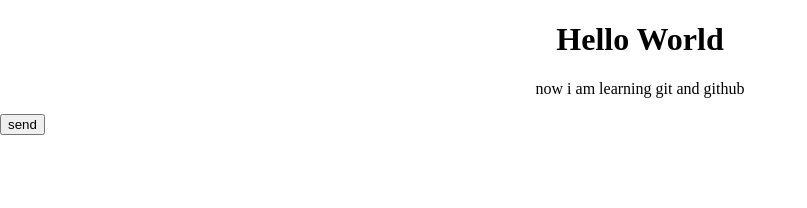
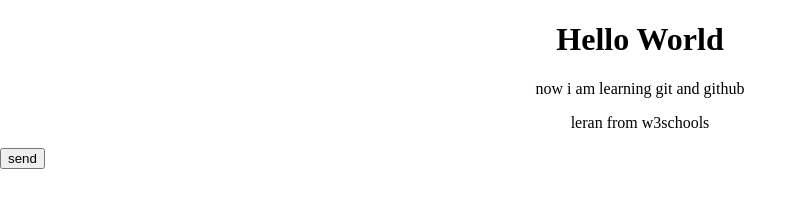
Before and after one commit to SubrotoKumar7/learn, a plain HTML site: page index.html in a window 1280 px wide. Shown: the whole page, without its empty margins (0-807 px from the left). Drawn offline with Linux system fonts and the light colour scheme.

Commit message:
Update index.html

```diff
--- a/index.html
+++ b/index.html
@@ -9,6 +9,7 @@
 <body>
     <h1>Hello World</h1>
     <p>now i am learning git and github</p>
+    <p>leran from w3schools</p>
     <input type="submit" value="send">
 </body>
 </html>
```
